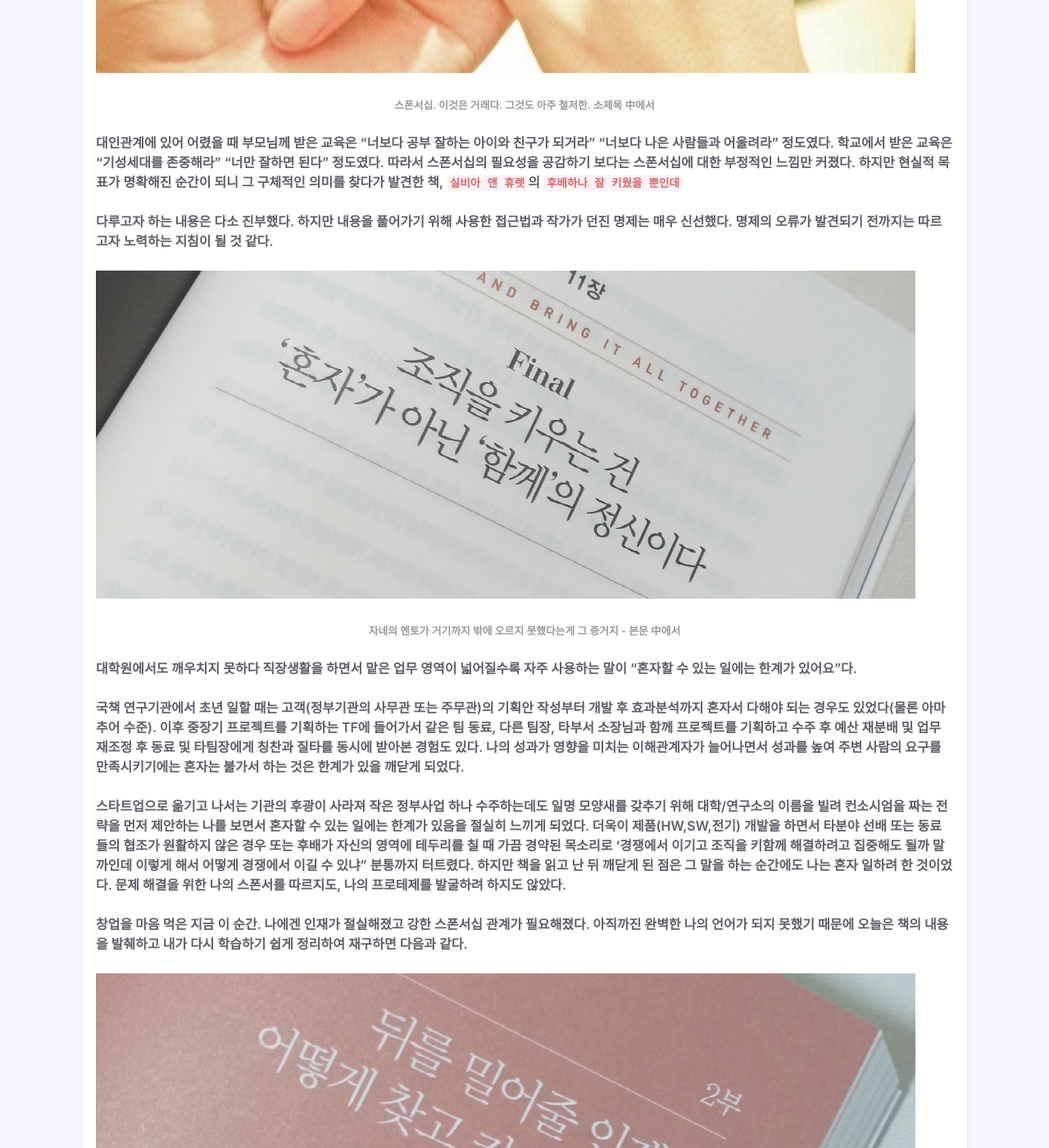
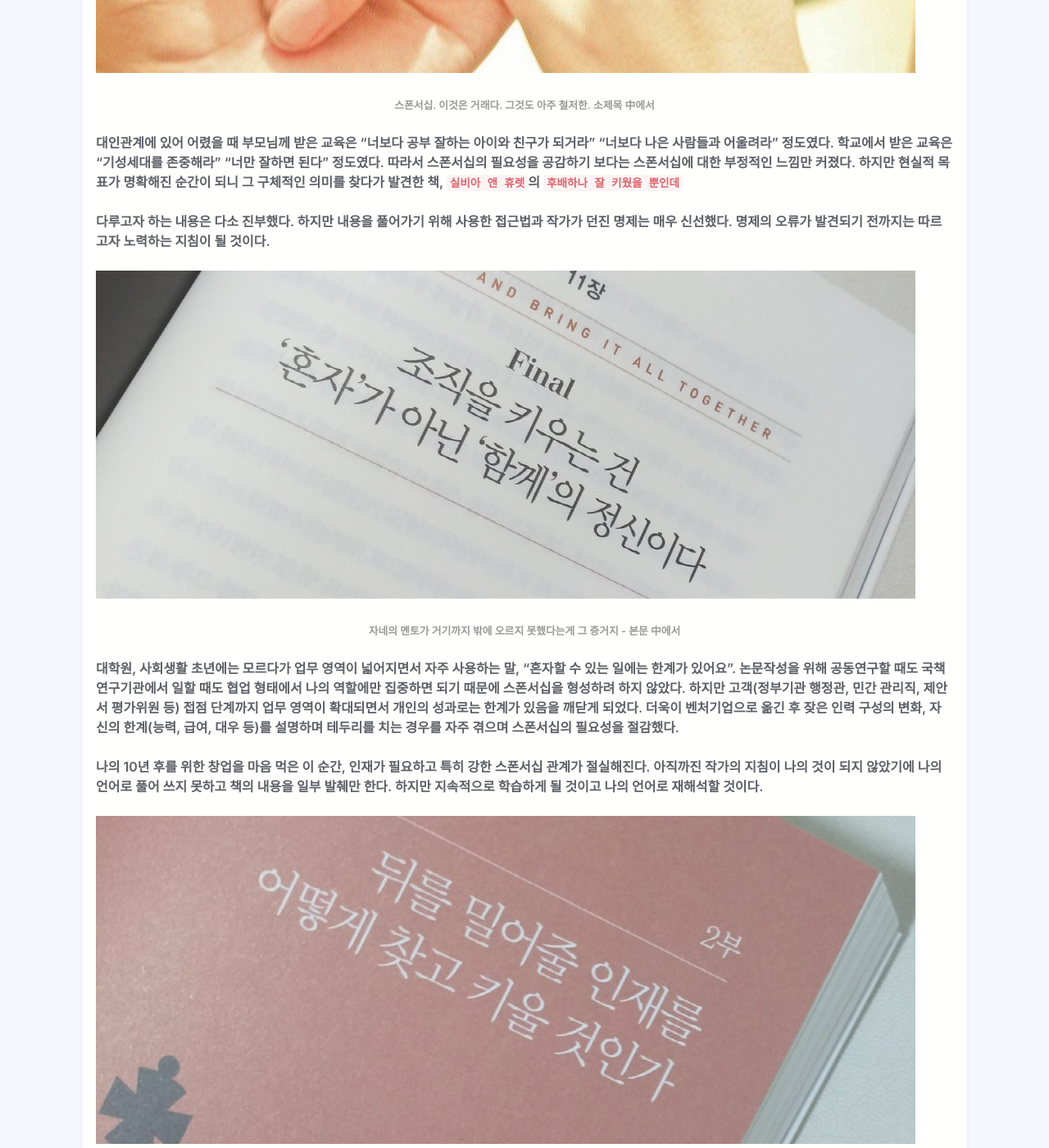
Before and after one commit to ontime-git/ontime-git.github.io, a Jekyll site: the page built from _posts/Customizing Odin/2021-03-03-The-Sponsor-Effect.md, in a window 1280 px wide and 1400 px high, scrolled down 683 px. Shown: the whole window at 82% size. Built offline with Jekyll 4.4.1, drawn with Linux system fonts in a browser that asks for light colours; nearby versions of some CDN libraries; some web fonts are replaced; comment, search, counter and statistics services are not loaded; some of the changed text lies outside the part shown.

Commit message:
Update 2021-03-03-The-Sponsor-Effect.md

```diff
--- a/_posts/Customizing Odin/2021-03-03-The-Sponsor-Effect.md
+++ b/_posts/Customizing Odin/2021-03-03-The-Sponsor-Effect.md
@@ -16,19 +16,15 @@ published: true
 
 대인관계에 있어 어렸을 때 부모님께 받은 교육은 "너보다 공부 잘하는 아이와 친구가 되거라" "너보다 나은 사람들과 어울려라" 정도였다. 학교에서 받은 교육은 "기성세대를 존중해라" "너만 잘하면 된다" 정도였다. 따라서 스폰서십의 필요성을 공감하기 보다는 스폰서십에 대한 부정적인 느낌만 커졌다. 하지만 현실적 목표가 명확해진 순간이 되니 그 구체적인 의미를 찾다가 발견한 책, `실비아 앤 휴렛`의 `후배하나 잘 키웠을 뿐인데`
 
-다루고자 하는 내용은 다소 진부했다. 하지만 내용을 풀어가기 위해 사용한 접근법과 작가가 던진 명제는 매우 신선했다. 명제의 오류가 발견되기 전까지는 따르고자 노력하는 지침이 될 것 같다.
+다루고자 하는 내용은 다소 진부했다. 하지만 내용을 풀어가기 위해 사용한 접근법과 작가가 던진 명제는 매우 신선했다. 명제의 오류가 발견되기 전까지는 따르고자 노력하는 지침이 될 것이다.
 
 ![]({{site.url}}//assets/booklog/sponsor2.jpg)
 <p style="color:gray; font-size:80%; text-align:center;">자네의 멘토가 거기까지 밖에 오르지 못했다는게 그 증거지 - 본문 中에서</p>
 
 
-대학원에서도 깨우치지 못하다 직장생활을 하면서 맡은 업무 영역이 넓어질수록 자주 사용하는 말이 "혼자할 수 있는 일에는 한계가 있어요"다.
+대학원, 사회생활 초년에는 모르다가 업무 영역이 넓어지면서 자주 사용하는 말, "혼자할 수 있는 일에는 한계가 있어요". 논문작성을 위해 공동연구할 때도 국책 연구기관에서 일할 때도 협업 형태에서 나의 역할에만 집중하면 되기 때문에 스폰서십을 형성하려 하지 않았다. 하지만 고객(정부기관 행정관, 민간 관리직, 제안서 평가위원 등) 접점 단계까지 업무 영역이 확대되면서 개인의 성과로는 한계가 있음을 깨닫게 되었다. 더욱이 벤처기업으로 옮긴 후 잦은 인력 구성의 변화, 자신의 한계(능력, 급여, 대우 등)를 설명하며 테두리를 치는 경우를 자주 겪으며 스폰서십의 필요성을 절감했다.
 
-국책 연구기관에서 초년 일할 때는 고객(정부기관의 사무관 또는 주무관)의 기획안 작성부터 개발 후 효과분석까지 혼자서 다해야 되는 경우도 있었다(물론 아마추어 수준). 이후 중장기 프로젝트를 기획하는 TF에 들어가서 같은 팀 동료, 다른 팀장, 타부서 소장님과 함께 프로젝트를 기획하고 수주 후 예산 재분배 및 업무 재조정 후 동료 및 타팀장에게 칭찬과 질타를 동시에 받아본 경험도 있다. 나의 성과가 영향을 미치는 이해관계자가 늘어나면서 성과를 높여 주변 사람의 요구를 만족시키기에는 혼자는 불가서 하는 것은 한계가 있을 깨닫게 되었다.
-
-스타트업으로 옮기고 나서는 기관의 후광이 사라져 작은 정부사업 하나 수주하는데도 일명 모양새를 갖추기 위해 대학/연구소의 이름을 빌려 컨소시엄을 짜는 전략을 먼저 제안하는 나를 보면서 혼자할 수 있는 일에는 한계가 있음을 절실히 느끼게 되었다. 더욱이 제품(HW,SW,전기) 개발을 하면서 타분야 선배 또는 동료들의 협조가 원활하지 않은 경우 또는 후배가 자신의 영역에 테두리를 칠 때 가끔 경약된 목소리로 '경쟁에서 이기고 조직을 키함께 해결하려고 집중해도 될까 말까인데 이렇게 해서 어떻게 경쟁에서 이길 수 있냐" 분통까지 터트렸다. 하지만 책을 읽고 난 뒤 깨닫게 된 점은 그 말을 하는 순간에도 나는 혼자 일하려 한 것이었다. 문제 해결을 위한 나의 스폰서를 따르지도, 나의 프로테제를 발굴하려 하지도 않았다.
-
-창업을 마음 먹은 지금 이 순간. 나에겐 인재가 절실해졌고 강한 스폰서십 관계가 필요해졌다. 아직까진 완벽한 나의 언어가 되지 못했기 때문에 오늘은 책의 내용을 발췌하고 내가 다시 학습하기 쉽게 정리하여 재구하면 다음과 같다.
+나의 10년 후를 위한 창업을 마음 먹은 이 순간, 인재가 필요하고 특히 강한 스폰서십 관계가 절실해진다. 아직까진 작가의 지침이 나의 것이 되지 않았기에 나의 언어로 풀어 쓰지 못하고 책의 내용을 일부 발췌만 한다. 하지만 지속적으로 학습하게 될 것이고 나의 언어로 재해석할 것이다.
 
 ![]({{site.url}}//assets/booklog/sponsor3.jpg)
 <p style="color:gray; font-size:80%; text-align:center;">『후배 하나 잘 키웠을 뿐인데』실비아 엔 휴랫</p>
```
